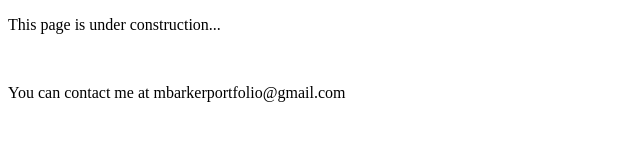
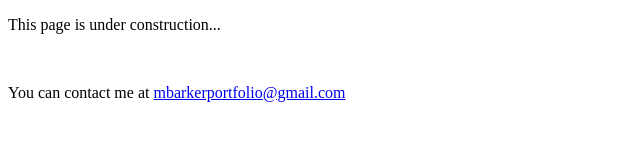
Before and after one commit to magdalena29/magdalena29.github.io, a plain HTML site: page index.html in a window 1280 px wide. Shown: the whole page, without its empty margins (0-640 px from the left). Drawn offline with Linux system fonts and the light colour scheme.

Commit message:
e-mail link

```diff
--- a/index.html
+++ b/index.html
@@ -10,6 +10,6 @@
 </head>
 <body>
 <p>This page is under construction...</p><br>
-<p>You can contact me at  mbarkerportfolio@gmail.com</p>
+<p>You can contact me at <a href="mailto:mbarkerportfolio@gmail.com">mbarkerportfolio@gmail.com</a></p>
 </body>
 </html>
```
